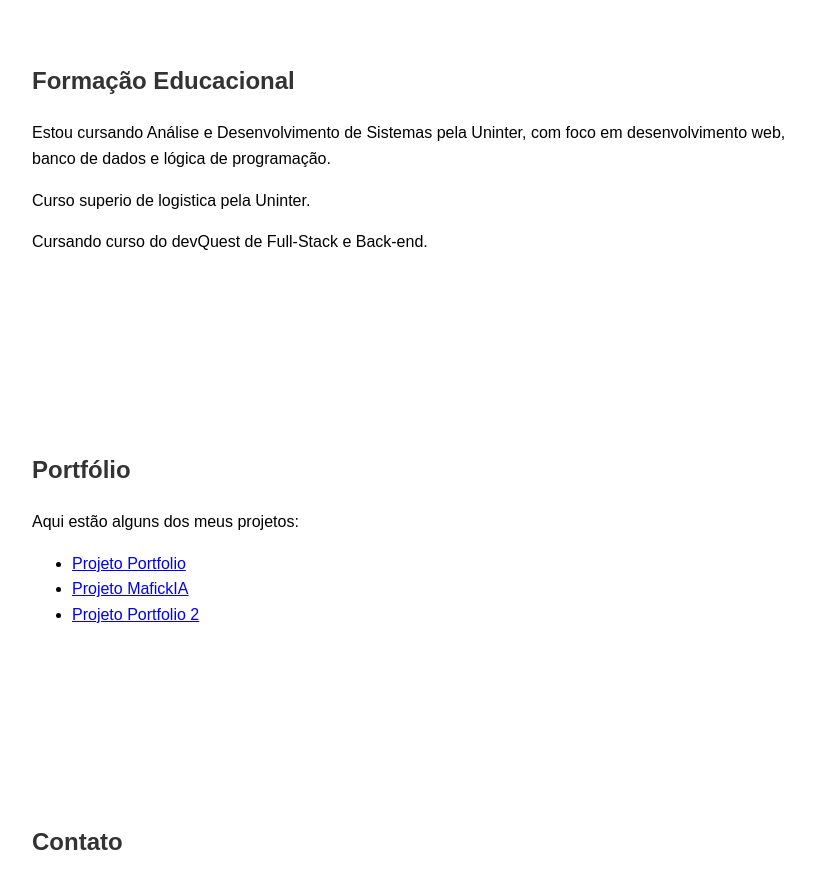
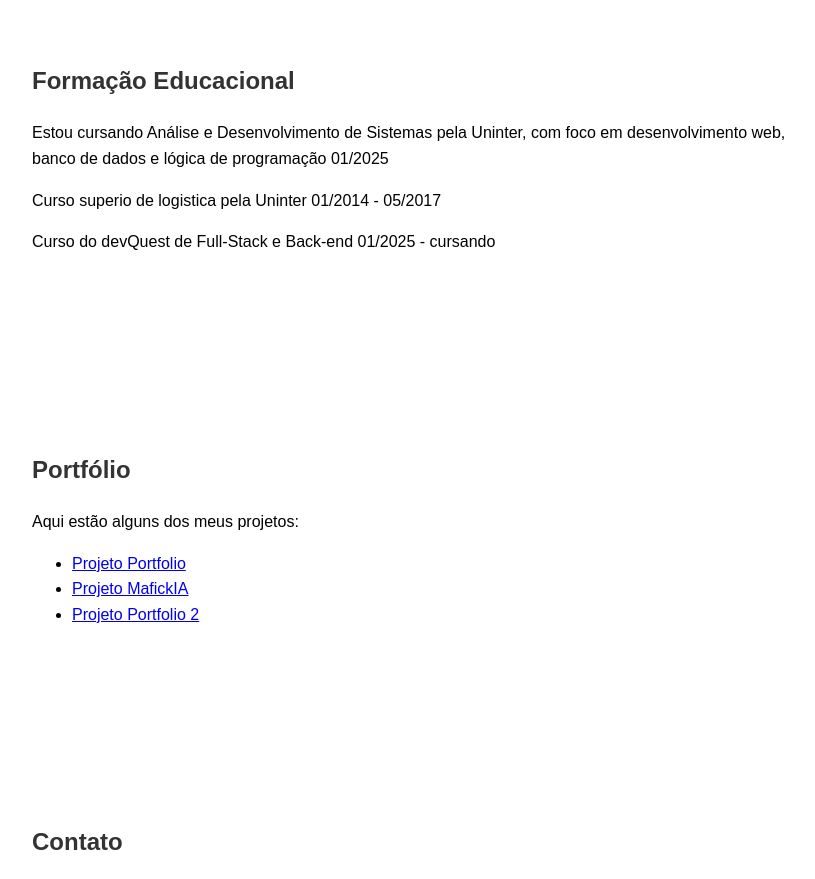
Before and after one commit to Ledsch/trabalho-uninter, a plain HTML site: page index.html in a window 1280 px wide. Shown: the part 820-1699 px from the top of the page, without its empty margins (228-1043 px from the left). Drawn offline with Linux system fonts and the light colour scheme.

Commit message:
Add files via upload

```diff
--- a/index.html
+++ b/index.html
@@ -40,9 +40,9 @@
     <section id="formacao" class="section">
         <h2>Formação Educacional</h2>
         <p>Estou cursando Análise e Desenvolvimento de Sistemas pela Uninter, com foco em desenvolvimento web, banco de
-            dados e lógica de programação.</p>
-        <p>Curso superio de logistica pela Uninter.</p>
-        <p>Cursando curso do devQuest de Full-Stack e Back-end.</p>
+            dados e lógica de programação 01/2025 </p>
+        <p>Curso superio de logistica pela Uninter 01/2014 - 05/2017</p>
+        <p>Curso do devQuest de Full-Stack e Back-end 01/2025 - cursando</p>
     </section>
 
 
--- a/src/style.css
+++ b/src/style.css
@@ -102,8 +102,6 @@ h2 {
 }
 
 
-
-/* para coloca o position: fixed; tem que ter uma width: 100% se não tiver cobrir o footer todo.*/
 footer {
   /* position: fixed; */
   bottom: 0;
```
